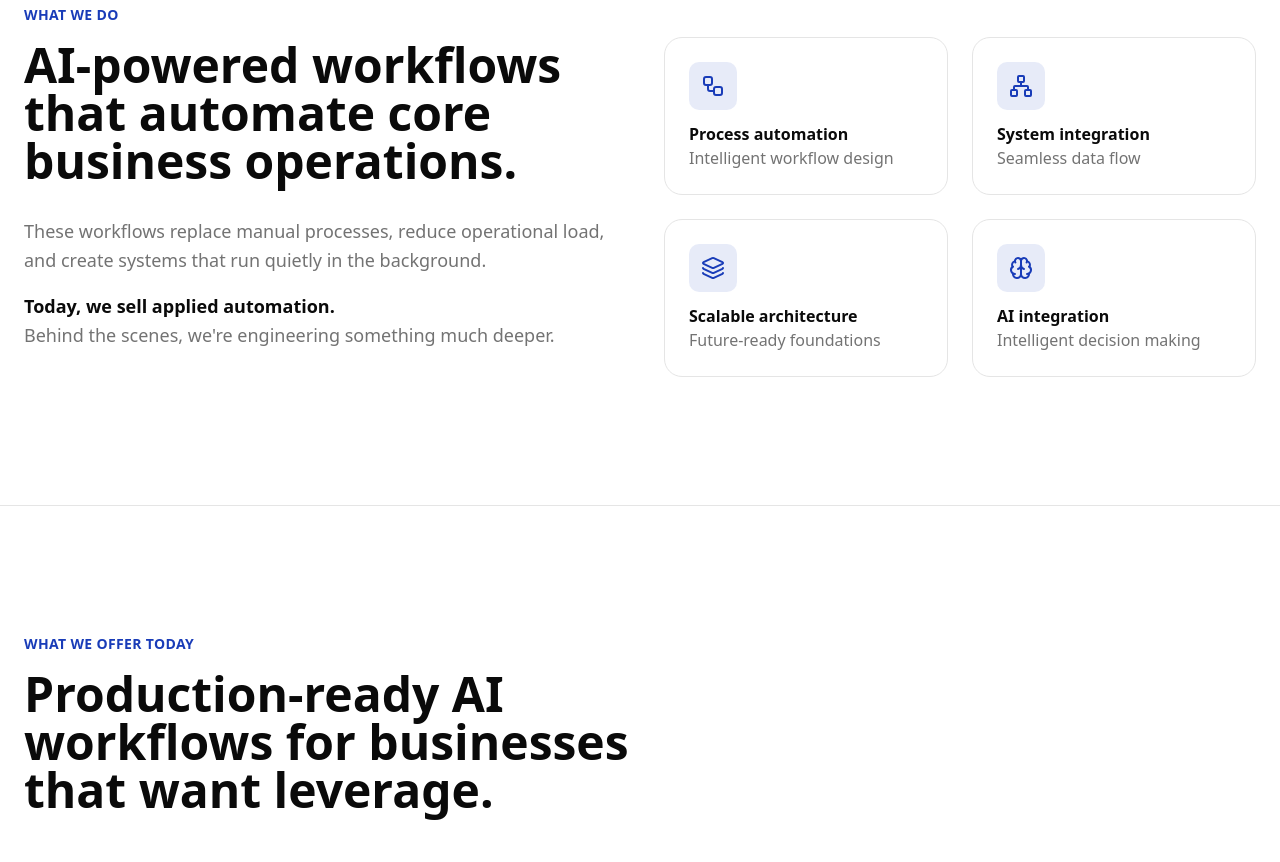
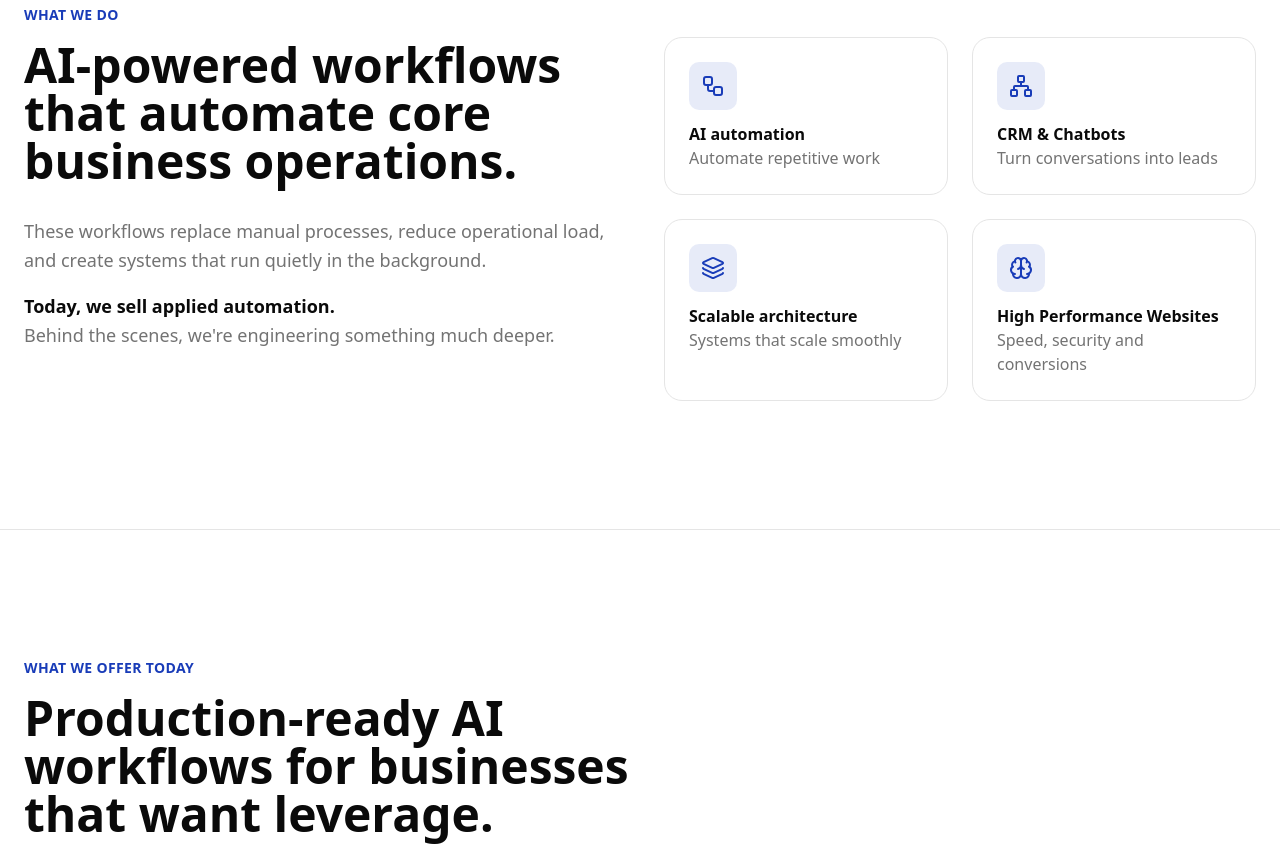
Before and after one commit to sidharth-ng/casal-labs, a Next.js app: page / in a window 1280 px wide. Shown: the part 920-1782 px from the top of the page. Built offline with nearby package versions, Linux system fonts and the light colour scheme.

Commit message:
feat: update content

```diff
--- a/src/app/page.tsx
+++ b/src/app/page.tsx
@@ -101,9 +101,9 @@ export default function Home() {
                 </div>
                 <div className="space-y-1">
                   <h3 className="text-foreground">
-                    <div className="font-bold">Process automation</div>
+                    <div className="font-bold">AI automation</div>
                     <div className="font-normal text-muted-foreground">
-                      Intelligent workflow design
+                      Automate repetitive work
                     </div>
                   </h3>
                 </div>
@@ -115,9 +115,9 @@ export default function Home() {
                 </div>
                 <div className="space-y-1">
                   <h3 className="text-foreground">
-                    <div className="font-bold">System integration</div>
+                    <div className="font-bold">CRM & Chatbots</div>
                     <div className="font-normal text-muted-foreground">
-                      Seamless data flow
+                      Turn conversations into leads
                     </div>
                   </h3>
                 </div>
@@ -131,7 +131,7 @@ export default function Home() {
                   <h3 className="text-foreground">
                     <div className="font-bold">Scalable architecture</div>
                     <div className="font-normal text-muted-foreground">
-                      Future-ready foundations
+                      Systems that scale smoothly
                     </div>
                   </h3>
                 </div>
@@ -143,9 +143,9 @@ export default function Home() {
                 </div>
                 <div className="space-y-1">
                   <h3 className="text-foreground">
-                    <div className="font-bold">AI integration</div>
+                    <div className="font-bold">High Performance Websites</div>
                     <div className="font-normal text-muted-foreground">
-                      Intelligent decision making
+                      Speed, security and conversions
                     </div>
                   </h3>
                 </div>
```
